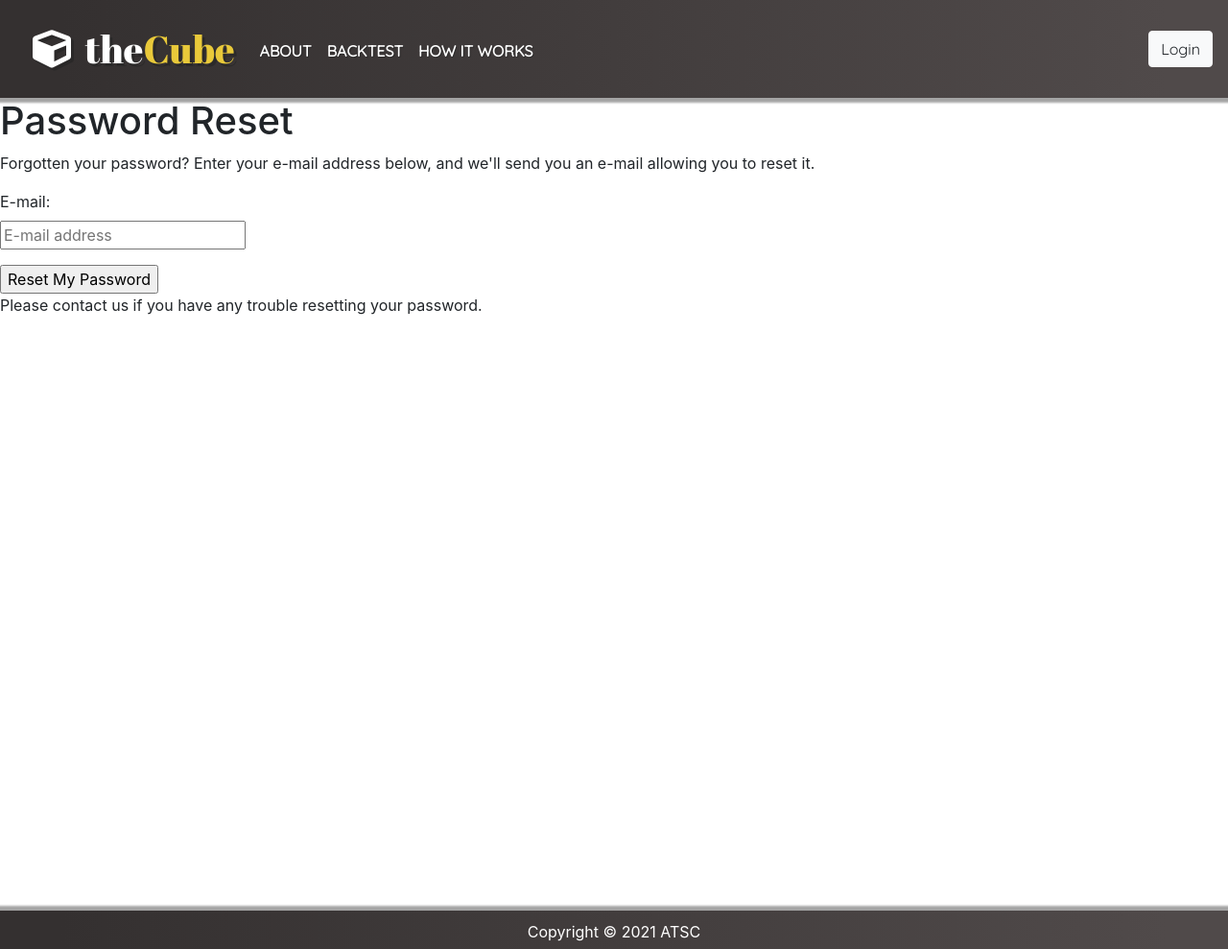
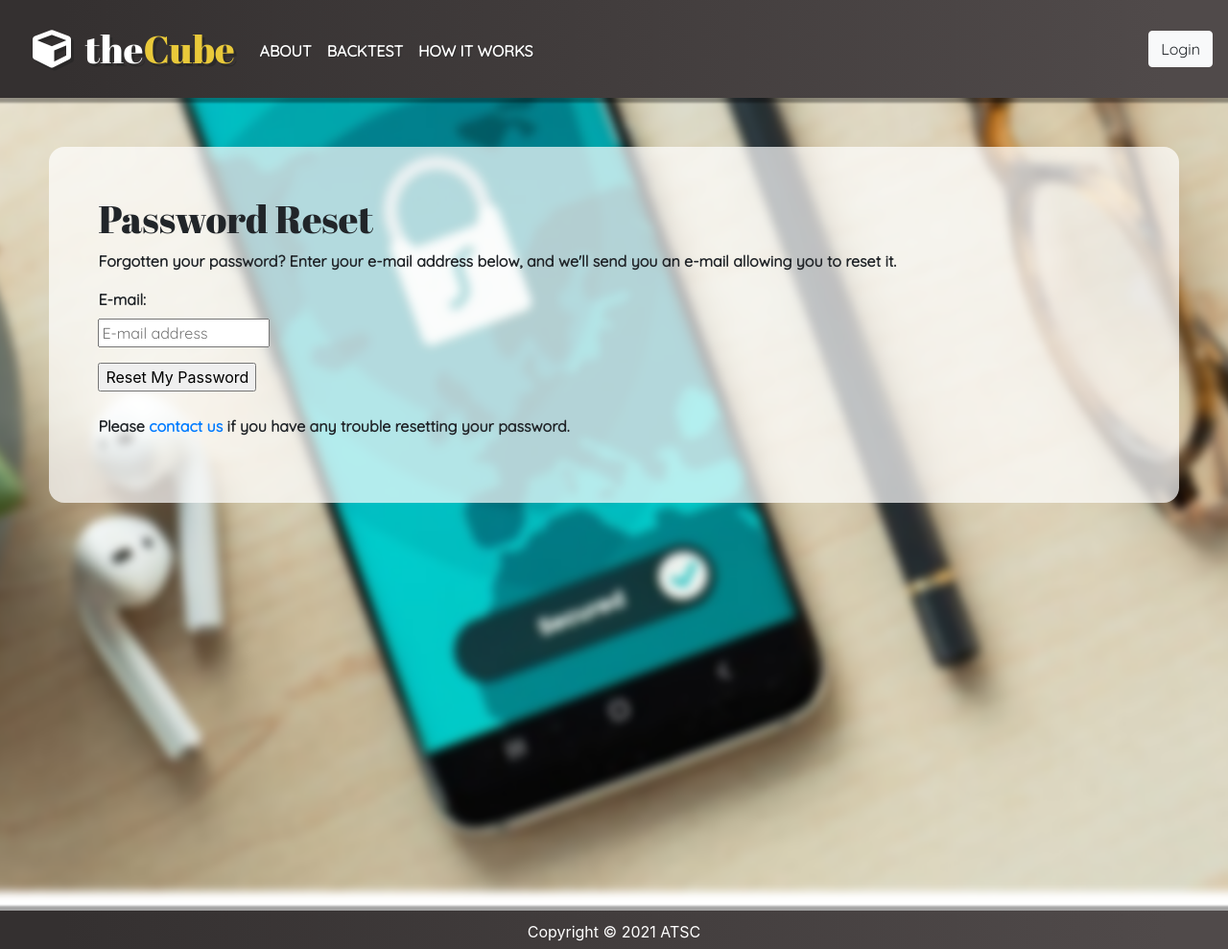
Before and after one commit to nplee01/FSCSW01, a Django app: page /accounts/password/reset/ in a window 1280 px wide. Shown: the whole page at 96% size. Run offline with Django 3.2, Linux system fonts and the light colour scheme; some web fonts are replaced.

Commit message:
Reset Password Page

```diff
--- a/static/css/styles.css
+++ b/static/css/styles.css
@@ -367,6 +367,33 @@ footer {
   filter: blur(5px);
 }
 
+#forgot-pw-prompt {
+  margin: 4%;
+  padding: 4%;
+  border-radius: 1em;
+  background-color: rgba(255, 255, 255, 0.7);
+}
+
+#forgot-pw-img img{
+  object-fit: cover;
+  position: fixed;
+  top: 0;
+  left: 0;
+  z-index: -1;
+  transform: scale(2.3);
+  filter: blur(2px);
+}
+
+@media only screen and (max-width: 600px) {
+  #login-prompt {
+    display: block;
+  }
+
+  #login-img {
+    display: none;
+  }
+}
+
 form p input {
   display: flex;
 }
--- a/templates/account/password_reset.html
+++ b/templates/account/password_reset.html
@@ -6,7 +6,10 @@
 {% block head_title %}{% trans "Password Reset" %}{% endblock %}
 
 {% block content %}
-
+<div id="forgot-pw-img">
+    <img src="/static/img/forgot-password.jpg" alt="Forgot Password">
+</div>
+<div id="forgot-pw-prompt" class="prompt-style">
     <h1>{% trans "Password Reset" %}</h1>
     {% if user.is_authenticated %}
     {% include "account/snippets/already_logged_in.html" %}
@@ -19,6 +22,7 @@
         {{ form.as_p }}
         <input type="submit" value="{% trans 'Reset My Password' %}" />
     </form>
-
-    <p>{% blocktrans %}Please contact us if you have any trouble resetting your password.{% endblocktrans %}</p>
+    <br>
+    <p>{% blocktrans %}Please <a href="mailto:supports@thecube.org.my">contact us</a> if you have any trouble resetting your password.{% endblocktrans %}</p>
+</div>
 {% endblock %}
```
Also changed, not shown: static/img/forgot-password.jpg (added).
